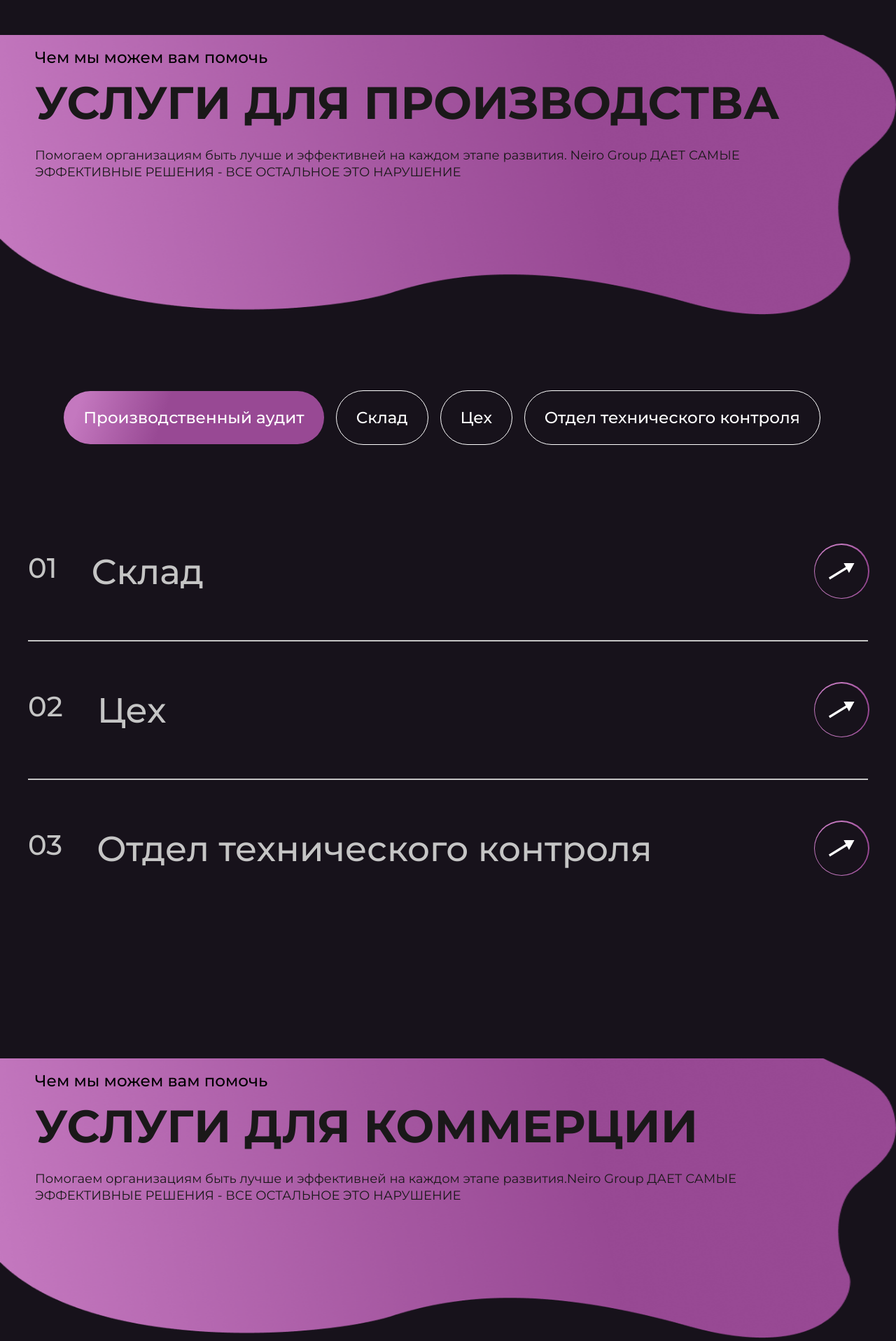
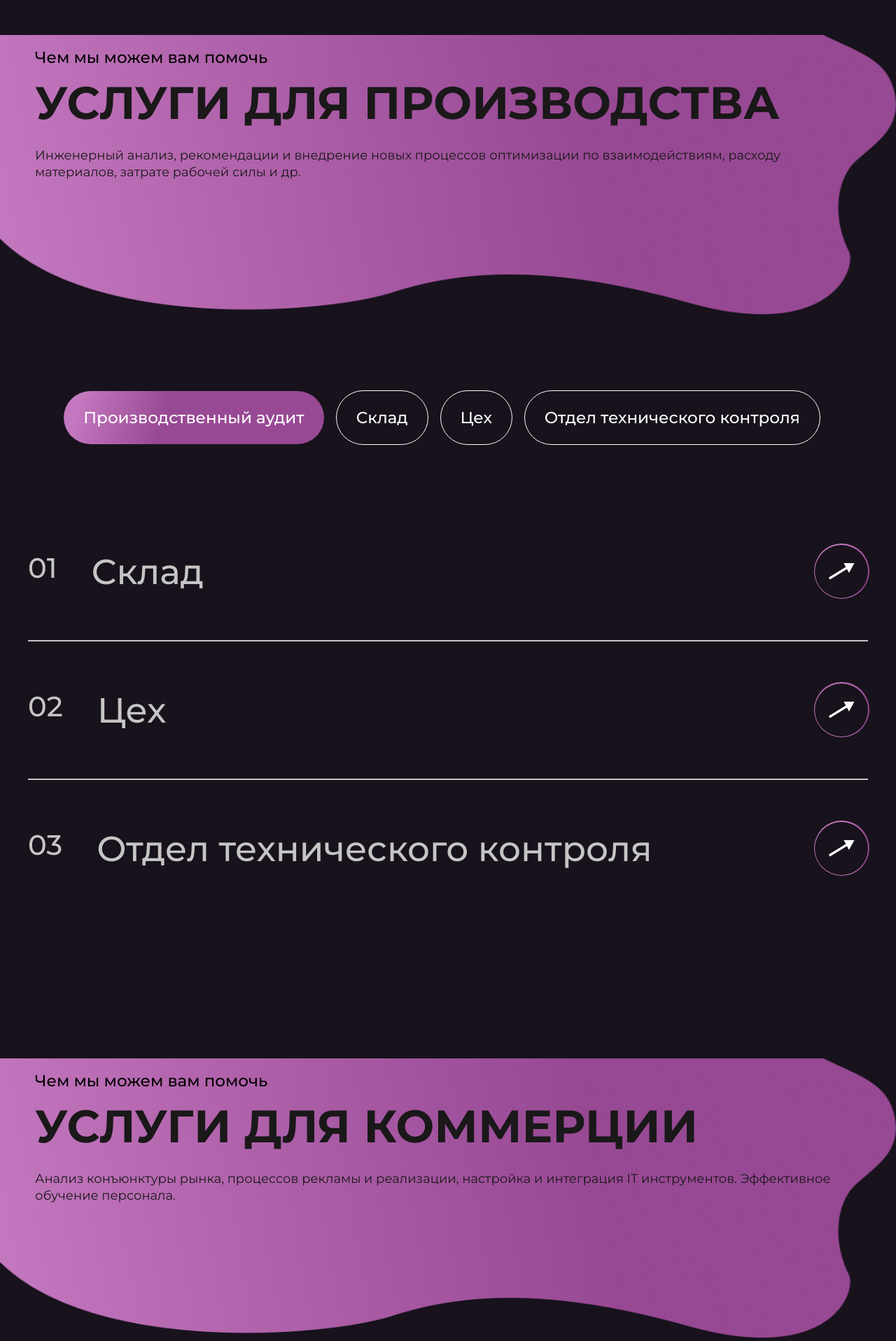
Before and after one commit to DanilChyksin/Neiro_React, a React (Create React App) app: page / in a window 1280 px wide. Shown: the part 1667-3584 px from the top of the page at 70% size. Built offline with nearby package versions, Linux system fonts and the light colour scheme.

Commit message:
22 commit

```diff
--- a/src/components/footer/Footer.jsx
+++ b/src/components/footer/Footer.jsx
@@ -33,7 +33,7 @@ const Footer = () => {
                     <a href="#project">Кейсы</a>
                   </li>
                   <li>
-                    <a href="#client">Клиенты</a>
+                    <a href="#reviews">Клиенты</a>
                   </li>
                   <li>
                     <a href="#expert">Команда</a>
--- a/src/components/header/Header.jsx
+++ b/src/components/header/Header.jsx
@@ -58,7 +58,7 @@ const Header = () => {
               </a>
             </li>
             <li>
-              <a className="nav_link" href="#client">
+              <a className="nav_link" href="#reviews">
                 клиенты
               </a>
             </li>
@@ -109,7 +109,7 @@ const Header = () => {
                 </a>
               </li>
               <li>
-                <a className="nav_link" href="#client">
+                <a className="nav_link" href="#reviews">
                   клиенты
                 </a>
               </li>
--- a/src/pages/faqs/Faqs1.jsx
+++ b/src/pages/faqs/Faqs1.jsx
@@ -17,12 +17,9 @@ const Faqs1 = () => {
               <p>Чем мы можем вам помочь</p>
               <h2>Услуги для производства</h2>
               <span>
-                Помогаем организациям быть лучше и эффективней на каждом этапе
-                развития.
-              </span>
-              <span>
-                &nbsp;Neiro Group ДАЕТ САМЫЕ ЭФФЕКТИВНЫЕ РЕШЕНИЯ - ВСЕ ОСТАЛЬНОЕ
-                ЭТО НАРУШЕНИЕ{" "}
+                Инженерный анализ, рекомендации и внедрение новых процессов
+                оптимизации по взаимодействиям, расходу материалов, затрате
+                рабочей силы и др.
               </span>
             </div>
             <div className="faqs-buttons">
--- a/src/pages/faqs/Faqs2.jsx
+++ b/src/pages/faqs/Faqs2.jsx
@@ -17,11 +17,10 @@ const Faqs2 = () => {
               <p>Чем мы можем вам помочь</p>
               <h2>Услуги для коммерции</h2>
               <span>
-                Помогаем организациям быть лучше и эффективней на каждом этапе
-                развития.
+                Анализ конъюнктуры рынка, процессов рекламы и реализации,
+                настройка и интеграция IT инструментов. Эффективное обучение
+                персонала.
               </span>
-              <span>Neiro Group  ДАЕТ САМЫЕ ЭФФЕКТИВНЫЕ РЕШЕНИЯ -
-ВСЕ ОСТАЛЬНОЕ ЭТО НАРУШЕНИЕ </span>
             </div>
             <div className="faqs-buttons">
               <button className="faqs-btn">Коммерческий аудит</button>
@@ -32,7 +31,7 @@ const Faqs2 = () => {
             </div>
           </div>
 
-          <FaqsItems2/>
+          <FaqsItems2 />
         </div>
       </div>
     </>
--- a/src/pages/reviews/Reviews.jsx
+++ b/src/pages/reviews/Reviews.jsx
@@ -70,7 +70,7 @@ const data = [
 ];
 const Reviews = () => {
   return (
-    <div>
+    <div id="reviews">
       <div className="reviews-container">
         <div className="reviews-head">
           <p>Отзывы</p>
```
